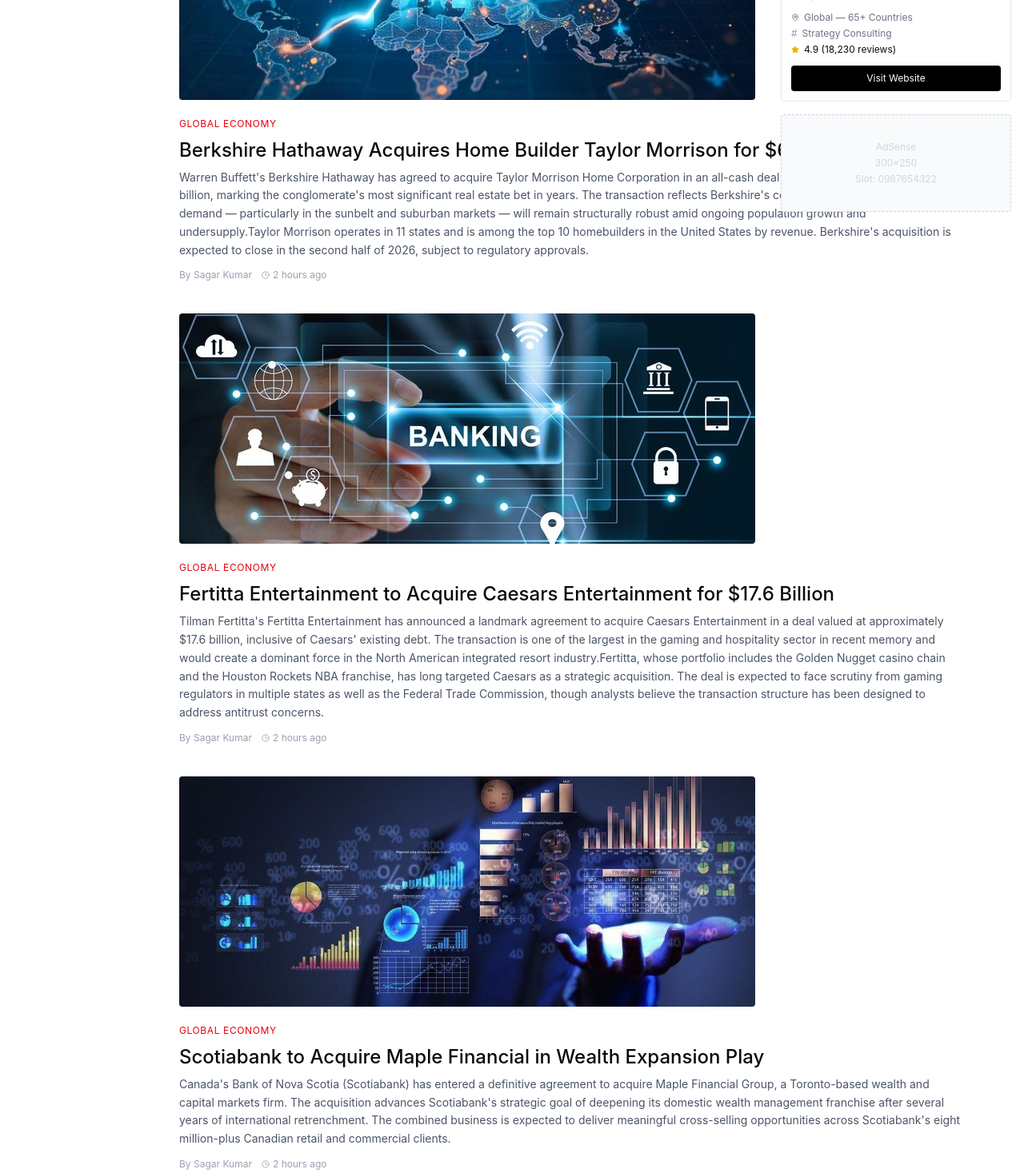
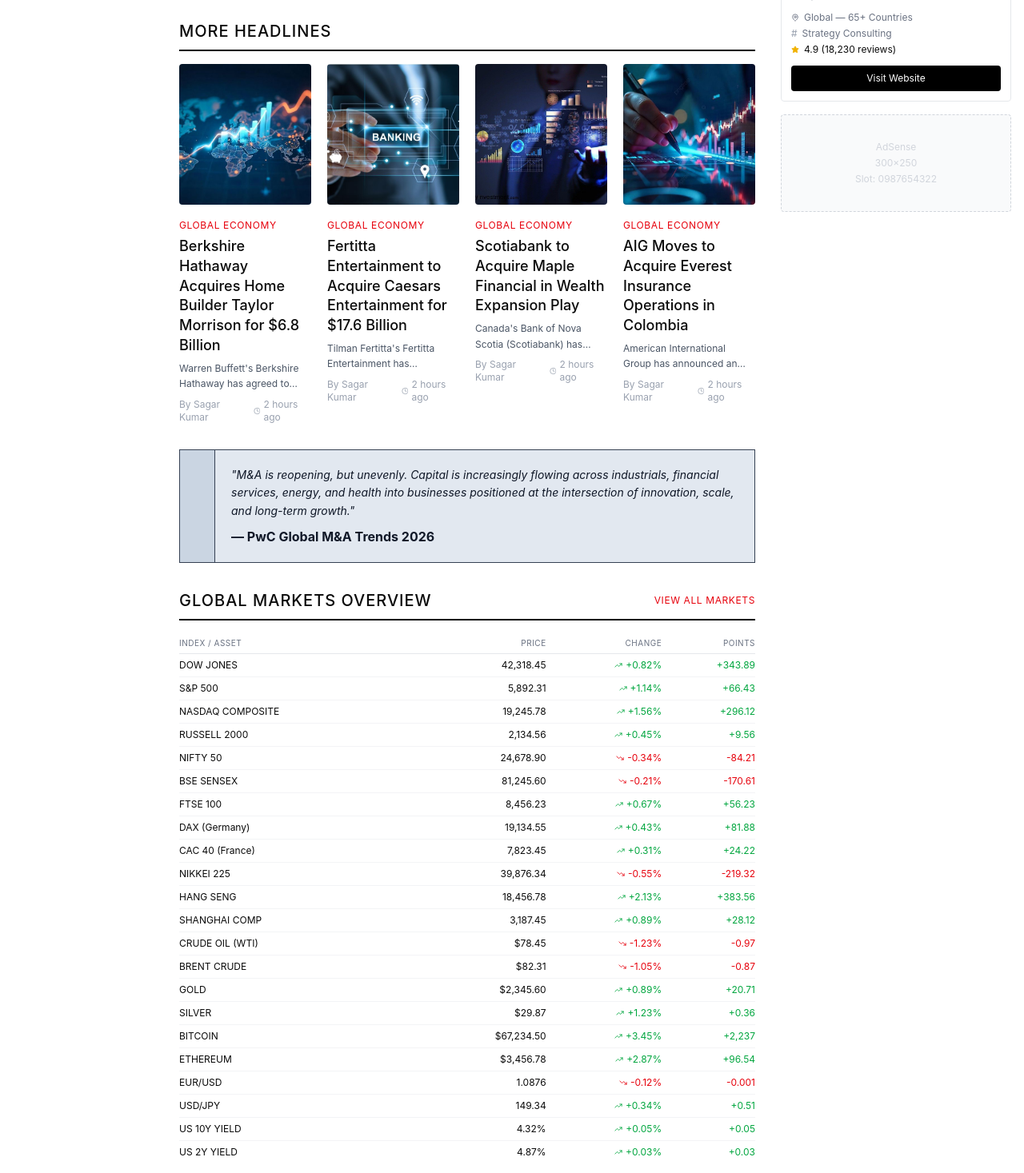
Before and after one commit to abhay-08121999/Abhay-news-paper, a React (Vite) app: page /finance in a window 1280 px wide. Shown: the part 1330-2797 px from the top of the page at 80% size. Built offline with nearby package versions, Linux system fonts and the light colour scheme; no server answers.

Commit message:
Update FinancePage.tsx

```diff
--- a/src/app/components/pages/FinancePage.tsx
+++ b/src/app/components/pages/FinancePage.tsx
@@ -135,6 +135,48 @@ const economyTopics = [
   { id: 6, title: "ASEAN Trade Volume Sets Record at $4.2 Trillion in 2025", time: "10 hrs ago" },
 ];
 
+function FinanceHeroCard({ story, size = "large" }: { story: any; size?: "large" | "compact" }) {
+  if (size === "compact") {
+    return (
+      <div className="group cursor-pointer">
+        <div className="overflow-hidden rounded mb-3">
+          <ImageWithFallback
+            src={story.image}
+            alt={story.title}
+            className="w-full h-40 md:h-44 object-cover group-hover:scale-105 transition-transform duration-500"
+          />
+        </div>
+        <span className="text-xs text-red-600 uppercase tracking-wider">{story.category}</span>
+        <h3 className="mt-1 leading-snug group-hover:text-red-600 transition-colors">{story.title}</h3>
+        <p className="text-gray-600 text-xs mt-1.5 leading-relaxed line-clamp-2">{story.excerpt}</p>
+        <div className="flex items-center gap-3 mt-2 text-xs text-gray-400">
+          <span>By {story.author}</span>
+          <span className="flex items-center gap-1"><Clock size={10} /> {story.time}</span>
+        </div>
+      </div>
+    );
+  }
+
+  return (
+    <div className="group cursor-pointer">
+      <div className="overflow-hidden rounded mb-4">
+        <ImageWithFallback
+          src={story.image}
+          alt={story.title}
+          className="w-full h-52 md:h-72 object-cover group-hover:scale-105 transition-transform duration-500"
+        />
+      </div>
+      <span className="text-xs text-red-600 uppercase tracking-wider">{story.category}</span>
+      <h1 className="mt-2 text-xl md:text-3xl leading-tight">{story.title}</h1>
+      <p className="text-gray-600 text-sm md:text-base mt-2 leading-relaxed">{story.excerpt}</p>
+      <div className="flex items-center gap-3 mt-3 text-xs text-gray-400">
+        <span>By {story.author}</span>
+        <span className="flex items-center gap-1"><Clock size={10} /> {story.time}</span>
+      </div>
+    </div>
+  );
+}
+
 export function FinancePage() {
   return (
     <main className="max-w-screen-xl mx-auto px-3 sm:px-4 py-4 md:py-6">
@@ -158,31 +200,11 @@ export function FinancePage() {
         ))}
       </div>
 
-      {/* Hero + market table */}
+      {/* Hero + S&P chart */}
       <div className="grid grid-cols-1 lg:grid-cols-3 gap-6 mb-8">
         <div className="lg:col-span-2">
-          <div className="group cursor-pointer">
-            <div className="overflow-hidden rounded mb-4">
-              <ImageWithFallback
-                src={financeHero.image}
-                alt={financeHero.title}
-                className="w-full h-52 md:h-72 object-cover group-hover:scale-105 transition-transform duration-500"
-              />
-            </div>
-            <span className="text-xs text-red-600 uppercase tracking-wider">{financeHero.category}</span>
-            <div className="grid grid-cols-1 lg:grid-cols-3 gap-6 mb-8">
-        <div className="lg:col-span-42">
-            <h1 className="mt-2 text-xl md:text-3xl leading-tight">{financeHero.title}</h1>
-            <p className="text-gray-600 text-sm md:text-base mt-2 leading-relaxed">{financeHero.excerpt}</p>
-            <div className="flex items-center gap-3 mt-3 text-xs text-gray-400">
-              <span>By {financeHero.author}</span>
-              <span className="flex items-center gap-1"><Clock size={10} /> {financeHero.time}</span>
-            </div>
-          </div>
-          </div>
-          </div>
+          <FinanceHeroCard story={financeHero} size="large" />
         </div>
-
 
         {/* S&P chart */}
         <div>
@@ -210,150 +232,59 @@ export function FinancePage() {
         </div>
       </div>
 
-      <div className="grid grid-cols-1 lg:grid-cols-2 gap-4 mb-2">
-        <div className="lg:col-span-2">
-          <div className="group cursor-pointer">
-            <div className="overflow-hidden rounded mb-4">
-              <ImageWithFallback
-                src={financeHero1.image}
-                alt={financeHero1.title}
-                className="w-full h-52 md:h-72 object-cover group-hover:scale-105 transition-transform duration-500"
-              />
-            </div>
-            <span className="text-xs text-red-600 uppercase tracking-wider">{financeHero1.category}</span>
-            <div className="grid grid-cols-1 lg:grid-cols-3 gap-6 mb-8">
-        <div className="lg:col-span-42">
-            <h1 className="mt-2 leading-tight">{financeHero1.title}</h1>
-            <p className="text-gray-600 text-sm mt-2 leading-relaxed">{financeHero1.excerpt}</p>
-            <div className="flex items-center gap-3 mt-3 text-xs text-gray-400">
-              <span>By {financeHero1.author}</span>
-              <span className="flex items-center gap-1"><Clock size={10} /> {financeHero1.time}</span>
-            </div>
-          </div>
-          </div>
-          </div>
+      {/* More headlines — compact card grid, Bloomberg-style density */}
+      <div className="mb-8">
+        <SectionHeader title="More Headlines" />
+        <div className="grid grid-cols-1 md:grid-cols-2 lg:grid-cols-4 gap-5">
+          <FinanceHeroCard story={financeHero1} size="compact" />
+          <FinanceHeroCard story={financeHero2} size="compact" />
+          <FinanceHeroCard story={financeHero3} size="compact" />
+          <FinanceHeroCard story={financeHero4} size="compact" />
         </div>
+      </div>
+
+      {/* Pull quote */}
+      <div className="mb-8 border border-gray-700 bg-slate-200 flex flex-col md:flex-row">
+        <div className="h-3 md:h-auto md:w-24 border-b md:border-b-0 md:border-r border-gray-700 bg-slate-300" />
+        <div className="p-4 md:p-5">
+          <p className="italic text-sm leading-relaxed text-gray-900">
+            "M&A is reopening, but unevenly. Capital is increasingly flowing across industrials, financial services, energy, and health into businesses positioned at the intersection of innovation, scale, and long-term growth."
+          </p>
+          <p className="mt-2 font-bold text-gray-900">— PwC Global M&A Trends 2026</p>
         </div>
+      </div>
 
-
-
-        <div className="grid grid-cols-1 lg:grid-cols-2 gap-4 mb-2">
-        <div className="lg:col-span-2">
-          <div className="group cursor-pointer">
-            <div className="overflow-hidden rounded mb-4">
-              <ImageWithFallback
-                src={financeHero2.image}
-                alt={financeHero2.title}
-                className="w-full h-52 md:h-72 object-cover group-hover:scale-105 transition-transform duration-500"
-              />
-            </div>
-            <span className="text-xs text-red-600 uppercase tracking-wider">{financeHero2.category}</span>
-            <div className="grid grid-cols-1 lg:grid-cols-3 gap-6 mb-8">
-        <div className="lg:col-span-42">
-            <h1 className="mt-2 leading-tight">{financeHero2.title}</h1>
-            <p className="text-gray-600 text-sm mt-2 leading-relaxed">{financeHero2.excerpt}</p>
-            <div className="flex items-center gap-3 mt-3 text-xs text-gray-400">
-              <span>By {financeHero2.author}</span>
-              <span className="flex items-center gap-1"><Clock size={10} /> {financeHero2.time}</span>
-            </div>
-          </div>
-          </div>
-          </div>
+      {/* Full markets table — compact stock box, sized for a secondary/supporting
+          role on this page (Markets page gets the larger primary version) */}
+      <div className="mb-8" id="markets">
+        <div className="flex items-center justify-between border-b-2 border-black pb-2 mb-4">
+          <h2 className="uppercase tracking-wider">Global Markets Overview</h2>
+          <a href="/markets" className="text-xs text-red-600 uppercase tracking-wider hover:underline flex-shrink-0">
+            View All Markets
+          </a>
         </div>
-        </div>
-
-
-        <div className="grid grid-cols-1 lg:grid-cols-2 gap-4 mb-2">
-        <div className="lg:col-span-2">
-          <div className="group cursor-pointer">
-            <div className="overflow-hidden rounded mb-4">
-              <ImageWithFallback
-                src={financeHero3.image}
-                alt={financeHero3.title}
-                className="w-full h-52 md:h-72 object-cover group-hover:scale-105 transition-transform duration-500"
-              />
-            </div>
-            <span className="text-xs text-red-600 uppercase tracking-wider">{financeHero3.category}</span>
-            <div className="grid grid-cols-1 lg:grid-cols-3 gap-6 mb-8">
-        <div className="lg:col-span-42">
-            <h1 className="mt-2 leading-tight">{financeHero3.title}</h1>
-            <p className="text-gray-600 text-sm mt-2 leading-relaxed">{financeHero3.excerpt}</p>
-            <div className="flex items-center gap-3 mt-3 text-xs text-gray-400">
-              <span>By {financeHero3.author}</span>
-              <span className="flex items-center gap-1"><Clock size={10} /> {financeHero3.time}</span>
-            </div>
-              <div className="grid grid-cols-1 lg:grid-cols-2 gap-4 mb-2">
-        <div className="lg:col-span-42">
-          <div className="mt-4 border border-gray-700 bg-slate-200 flex flex-col md:flex-row">
-<div className="h-3 md:h-auto md:w-24 border-b md:border-b-0 md:border-r border-gray-700 bg-slate-300"></div>
-
-  <div className="p-2 md:p-3">
-    <p className="italic text-sm leading-relaxed text-gray-900">
-      "M&A is reopening, but unevenly. Capital is increasingly flowing across industrials, financial services, energy, and health into businesses positioned at the intersection of innovation, scale, and long-term growth."
-    </p>
-
-    <p className="mt-2 font-bold text-gray-900">
-      — PwC Global M&A Trends 2026
-    </p>
-  </div>
-  </div>
-  </div>
-  </div>
-          </div>
-          </div>
-          </div>
-        </div>
-        </div>
-        <div className="grid grid-cols-1 lg:grid-cols-2 gap-4 mb-2">
-        <div className="lg:col-span-2">
-          <div className="group cursor-pointer">
-            <div className="overflow-hidden rounded mb-4">
-              <ImageWithFallback
-                src={financeHero4.image}
-                alt={financeHero4.title}
-                className="w-full h-52 md:h-72 object-cover group-hover:scale-105 transition-transform duration-500"
-              />
-            </div>
-            <span className="text-xs text-red-600 uppercase tracking-wider">{financeHero4.category}</span>
-            <div className="grid grid-cols-1 lg:grid-cols-3 gap-6 mb-8">
-        <div className="lg:col-span-42">
-            <h1 className="mt-2 leading-tight">{financeHero4.title}</h1>
-            <p className="text-gray-600 text-sm mt-2 leading-relaxed">{financeHero4.excerpt}</p>
-            <div className="flex items-center gap-3 mt-3 text-xs text-gray-400">
-              <span>By {financeHero4.author}</span>
-              <span className="flex items-center gap-1"><Clock size={10} /> {financeHero4.time}</span>
-            </div>
-          </div>
-          </div>
-          </div>
-        </div>
-        </div>
-
-      {/* Full markets table */}
-      <div className="mb-8" id="markets">
-        <SectionHeader title="Global Markets Overview" />
-        <div className="overflow-x-auto">
-          <table className="w-full min-w-[650px] text-sm">
+        <div className="pt-stock-box pt-stock-box-compact">
+          <table className="w-full min-w-[560px] text-xs">
             <thead>
               <tr className="border-b border-gray-200">
-                <th className="text-left py-2 text-xs text-gray-500 font-normal uppercase tracking-wider">Index / Asset</th>
-                <th className="text-right py-2 text-xs text-gray-500 font-normal uppercase tracking-wider">Price</th>
-                <th className="text-right py-2 text-xs text-gray-500 font-normal uppercase tracking-wider">Change</th>
-                <th className="text-right py-2 text-xs text-gray-500 font-normal uppercase tracking-wider hidden sm:table-cell">Points</th>
+                <th className="text-left py-1.5 text-[10px] text-gray-500 font-normal uppercase tracking-wider">Index / Asset</th>
+                <th className="text-right py-1.5 text-[10px] text-gray-500 font-normal uppercase tracking-wider">Price</th>
+                <th className="text-right py-1.5 text-[10px] text-gray-500 font-normal uppercase tracking-wider">Change</th>
+                <th className="text-right py-1.5 text-[10px] text-gray-500 font-normal uppercase tracking-wider hidden sm:table-cell">Points</th>
               </tr>
             </thead>
             <tbody className="divide-y divide-gray-100">
               {fullMarkets.map((m) => (
                 <tr key={m.symbol} className="hover:bg-gray-50 transition-colors">
-                  <td className="py-2.5 text-sm">{m.symbol}</td>
-                  <td className="py-2.5 text-right">{m.value}</td>
-                  <td className="py-2.5 text-right">
-                    <span className={`flex items-center justify-end gap-1 ${m.up ? "text-green-600" : "text-red-600"}`}>
-                      {m.up ? <TrendingUp size={12} /> : <TrendingDown size={12} />}
+                  <td className="py-1.5 text-xs">{m.symbol}</td>
+                  <td className="py-1.5 text-right text-xs">{m.value}</td>
+                  <td className="py-1.5 text-right">
+                    <span className={`flex items-center justify-end gap-1 text-xs ${m.up ? "text-green-600" : "text-red-600"}`}>
+                      {m.up ? <TrendingUp size={10} /> : <TrendingDown size={10} />}
                       {m.change}
                     </span>
                   </td>
-                  <td className={`py-2.5 text-right hidden sm:table-cell ${m.up ? "text-green-600" : "text-red-600"}`}>
+                  <td className={`py-1.5 text-right text-xs hidden sm:table-cell ${m.up ? "text-green-600" : "text-red-600"}`}>
                     {m.pts}
                   </td>
                 </tr>
```
